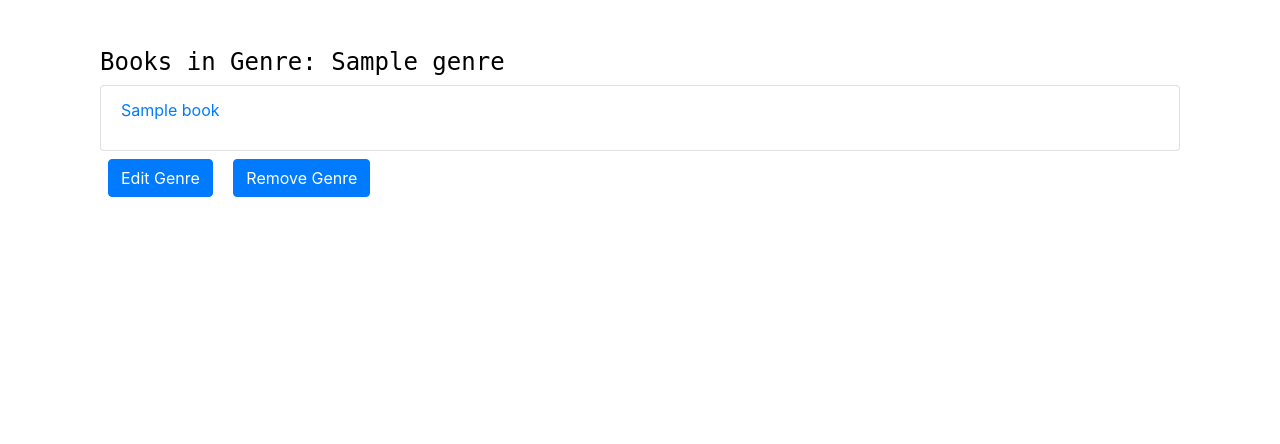
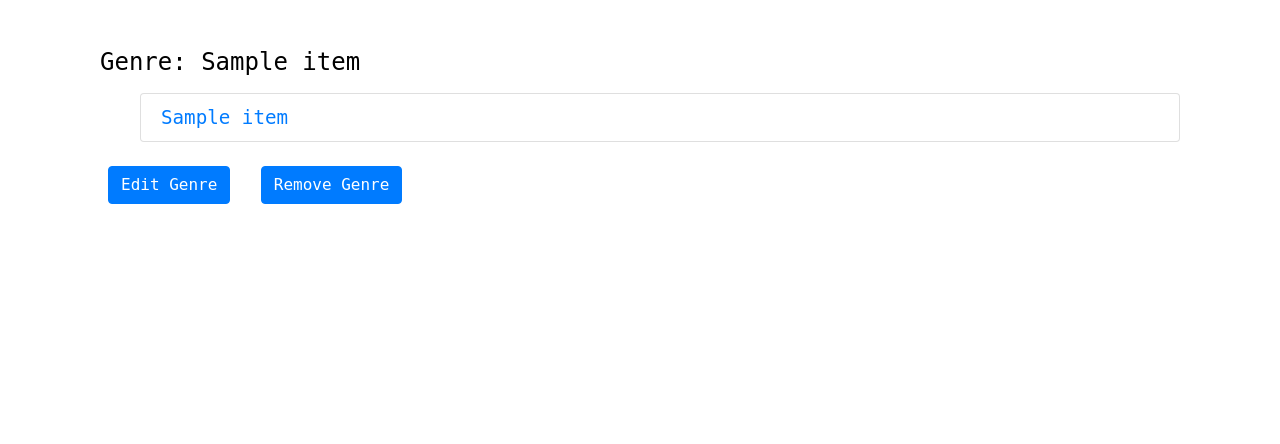
Before and after one commit to lionthroat/paperstacks-redux, a Flask app: template templates/genre.html in a window 1280 px wide. Shown: the part 120-564 px from the top of the page. Run offline with Flask 2, Linux system fonts and the light colour scheme; the template is opened without the code that fills it: most values are stand-ins (such as "Sample title", 1, 10 or a date in 2020); some libraries are stand-ins or nearby versions; some web fonts are replaced.

Commit message:
Routing/SQL/HTML/Jinja updates to Genre and Genres pages

```diff
--- a/main.py
+++ b/main.py
@@ -73,8 +73,16 @@ def genres():
     connection.close()
     return render_template('genres.html', genres=GenresSQL, books=BooksSQL)
 
-# @app.route('/genre/<string:id>/')
-# def genre(id):
-#     return render_template('genre.html', id=int(id), genres=Genres, books=Books)
+@app.route('/genre/<string:id>/')
+def genre(id):
+    connection = mysql.connect()
+    cursor = connection.cursor(pymysql.cursors.DictCursor)
+    select_stmt = "select genre.genre_id, book.isbn, book.book_title, genre.genre_name from Books book join Genres_Books gb on gb.isbn = book.isbn join Genres genre on genre.genre_id = gb.genre_id where genre.genre_id = " + id
+    cursor.execute(select_stmt)
+    result = cursor.fetchall()
+    cursor.close()
+    connection.close()
+    return render_template('genre.html', genreinfo=result)
+
 if __name__ == "__main__":
     app.run()
--- a/templates/genre.html
+++ b/templates/genre.html
@@ -1,25 +1,18 @@
+<!-- Receives dictionary 'genreinfo' with keys [genre_id, genre_name, isbn, book_title] -->
+
 {% extends 'layout.html' %}
 
 {% block body %}
 
   <div class="container mt-5 mb-5">
-    <h4 class="name">Books in Genre:
-      {% for genre in genres %}
-        {% if id == genre.id %}
-          {{genre.name}}
-        {% endif %}
+    <h4 class="name">Genre: {{ genreinfo[0]['genre_name']}}
+    <div class="mt-3">
+      <ul>
+      {% for item in genreinfo %}
+      <li class="list-group-item small"><a href="book/{{ item['isbn'] }}">{{ item['book_title'] }}</a></li>
       {% endfor %}
-    </h4>
-
-    <ul class="list-group">
-        <li class="list-group-item">
-          {% for book in books %}
-            {% if id == book.genre_id %}
-              <p><a href="book/{{book.id}}">{{book.title}}</a></p>
-            {% endif %}
-          {% endfor %}
-        </li>
-    </ul>
+      </ul>
+    </div>
     <div>
       <button id="edit-genre-button" class="btn btn-primary mx-2 mt-2">Edit Genre</button>
       <button id="rem-genre-button" class="btn btn-primary mx-2 mt-2">Remove Genre</button>
--- a/templates/genres.html
+++ b/templates/genres.html
@@ -11,7 +11,7 @@
     <ul class="list-group">
       {% for genre in genres %}
         <li class="list-group-item">
-          <h5><a href="genre/{{ genre['id'] }}"> {{ genre['genre_name'] }} </a></h5>
+          <h5><a href="genre/{{ genre['genre_id'] }}"> {{ genre['genre_name'] }} </a></h5>
           {% set gid = genre['genre_id'] %}
           {% for book in books %}
             {% if gid == book['genre_id'] %}
```
